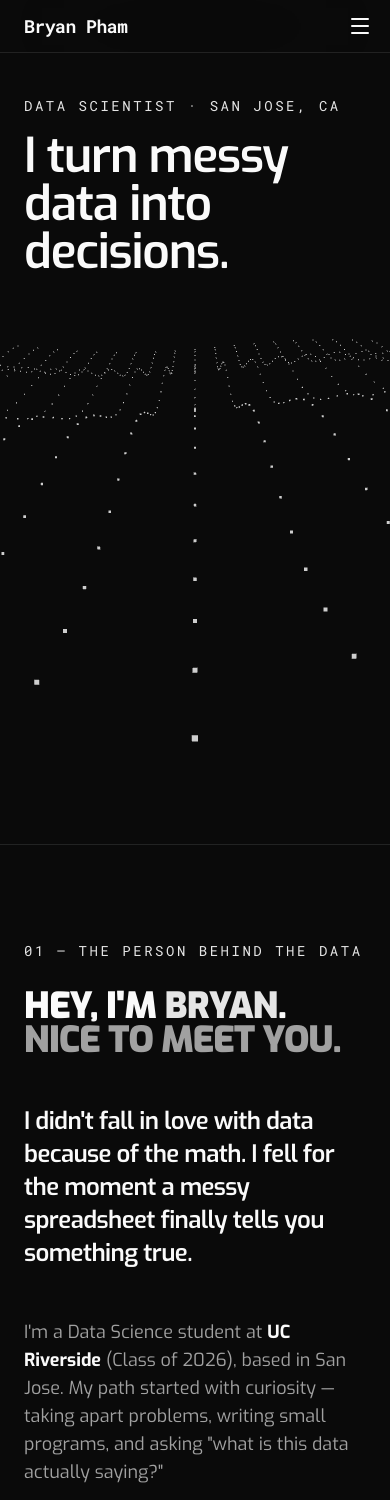
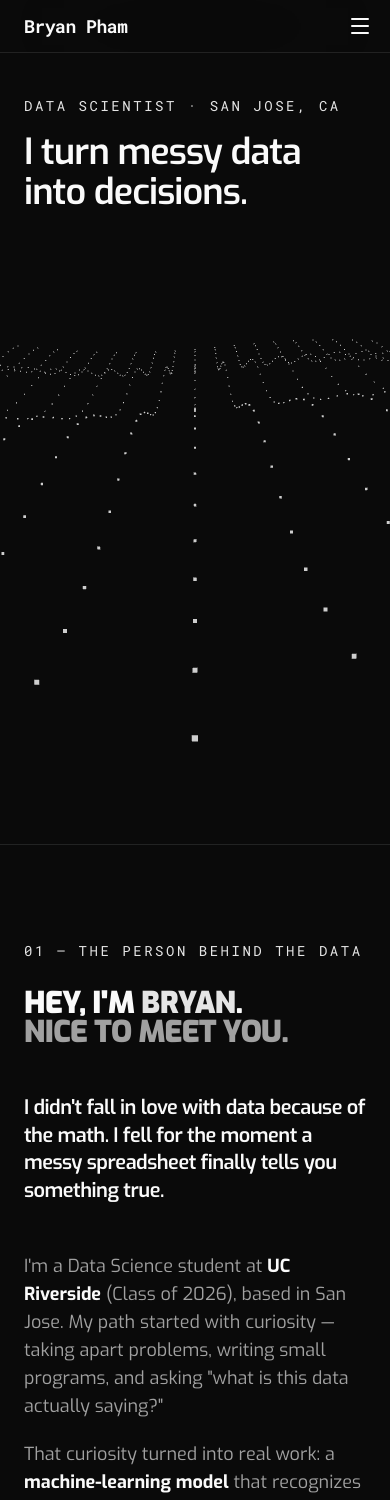
Before and after one commit to Bryanpham004/portfolio, a Next.js app: page / in a window 390 px wide. Shown: the top 1500 px of the page. Built offline with nearby package versions, Linux system fonts and the light colour scheme.

Commit message:
Mobile: responsive heading sizes, stacked nav buttons, overflow guard

```diff
--- a/src/app/layout.tsx
+++ b/src/app/layout.tsx
@@ -30,7 +30,7 @@ export default function RootLayout({
       suppressHydrationWarning
       className={`${exo.variable} ${robotoMono.variable} h-full antialiased`}
     >
-      <body className="text-foreground min-h-full flex flex-col">
+      <body className="text-foreground min-h-full flex flex-col overflow-x-hidden">
         <ThemeProvider
           attribute="class"
           defaultTheme="dark"
--- a/src/app/page.tsx
+++ b/src/app/page.tsx
@@ -81,13 +81,13 @@ export default function Home() {
           <p className="text-primary mb-7 font-mono text-sm uppercase tracking-[0.18em]">
             01 — The person behind the data
           </p>
-          <h2 className="mb-12 text-4xl font-black uppercase leading-[0.95] tracking-tight md:text-6xl">
+          <h2 className="mb-12 text-3xl font-black uppercase leading-[0.95] tracking-tight sm:text-4xl md:text-6xl">
             Hey, I&apos;m <span className="text-primary">Bryan</span>.
             <br />
             <span className="text-muted-foreground">Nice to meet you.</span>
           </h2>
           <div className="grid gap-12 md:grid-cols-2">
-            <p className="text-2xl font-semibold leading-snug tracking-tight">
+            <p className="text-xl font-semibold leading-snug tracking-tight sm:text-2xl">
               I didn&apos;t fall in love with data because of the math. I fell for the moment a messy spreadsheet finally tells you something true.
             </p>
             <div className="space-y-5 text-lg text-muted-foreground">
@@ -191,7 +191,7 @@ export default function Home() {
       {/* CONTACT */}
       <section id="contact" className="bg-background relative border-t py-24 md:py-32">
         <div className="mx-auto max-w-3xl px-6 text-center">
-          <h2 className="text-4xl font-black uppercase leading-[0.95] tracking-tight md:text-6xl">
+          <h2 className="text-3xl font-black uppercase leading-[0.95] tracking-tight sm:text-4xl md:text-6xl">
             Let&apos;s
             <br />
             Work Together
--- a/src/components/ui/hero-section-2.tsx
+++ b/src/components/ui/hero-section-2.tsx
@@ -71,7 +71,7 @@ export function HeroSection() {
                                         Data Scientist · San Jose, CA
                                     </p>
                                     <h1
-                                        className="mt-2 max-w-3xl text-balance text-5xl font-semibold tracking-tight md:text-7xl lg:mt-6">
+                                        className="mt-2 max-w-3xl text-balance text-4xl font-semibold tracking-tight sm:text-5xl md:text-7xl lg:mt-6">
                                         I turn messy data into decisions.
                                     </h1>
                                 </AnimatedGroup>
@@ -156,7 +156,7 @@ export const HeroHeader = () => {
                                     ))}
                                 </ul>
                             </div>
-                            <div className="flex w-full items-center space-y-3 sm:flex-row sm:gap-5 sm:space-y-0 md:w-fit">
+                            <div className="flex w-full flex-col items-center gap-3 sm:flex-row sm:gap-5 md:w-fit">
                                 <ModeToggle />
                                 <Button
                                     asChild
```
